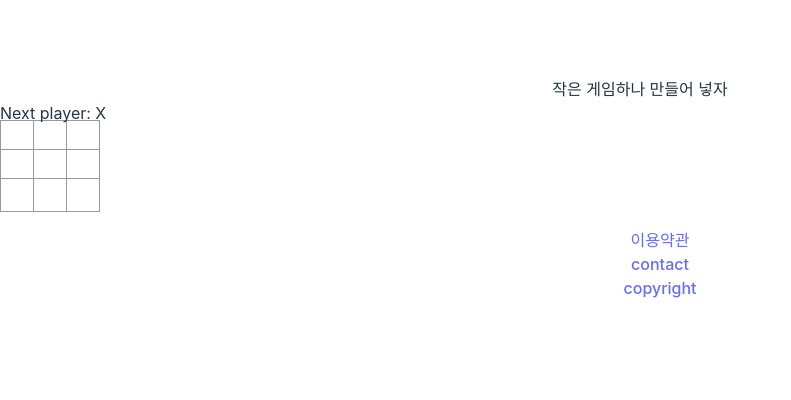
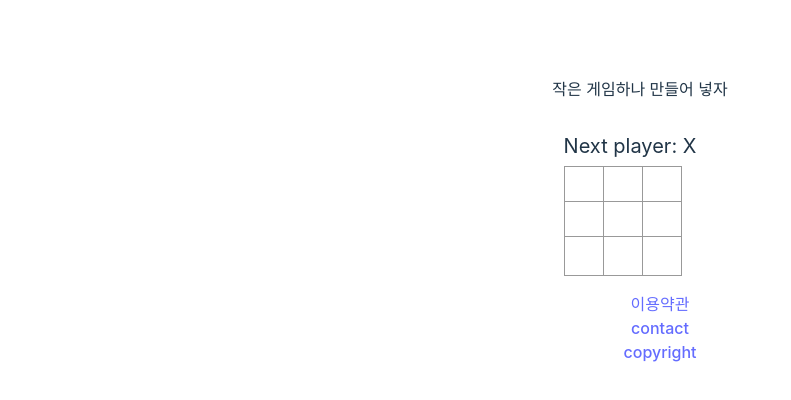
Before and after one commit to ginzason/reactStudy, a React (Vite) app: page /tag in a window 1280 px wide. Shown: the top 400 px of the page, without its empty margins (0-791 px from the left). Built offline with nearby package versions, Linux system fonts and the light colour scheme.

Commit message:
컴포넌트 정리

```diff
--- a/src/assets/css/square.scss
+++ b/src/assets/css/square.scss
@@ -2,12 +2,12 @@
   background-color: #fff;
   border:1px solid #999;
   font-size: 24px;
-  height: 34px;
+  height: 40px;
   border-radius: 0;
   margin-right: -1px;
   margin-top: -5px;
   padding:0;
-  width: 34px;
+  width: 40px;
   color:#000;
   float: left;
 }
--- a/src/components/Board.tsx
+++ b/src/components/Board.tsx
@@ -1,51 +1,15 @@
 import React, { Component, useState } from 'react'
 import Square from './Square'
 
-const Board = () => {
-  const [squares, setSquares] = useState(Array(9).fill(null));
-  const [xIsNext, setXIsNext] = useState(true);
-  const calculateWinner = (squares) => {
-    const lines = [
-      [0,1,2],
-      [3,4,5],
-      [6,7,8],
-      [0,3,6],
-      [1,4,7],
-      [2,5,8],
-      [0,4,8],
-      [2,4,6],
-    ];
-    for (let i=0; i < lines.length;i++){
-      const [a,b,c] = lines[i];
-      if(squares[a] && squares[a] === squares[b] && squares[a] === squares[c]){
-        return squares[a];
-      }
-    }
-    return null;
-  }
-  const winner = calculateWinner(squares); //승자확인
-  let status
-  if(winner){
-    status = "Winner: " + winner;
-  } else {
-    status = "Next player: " + (xIsNext? "X" : "O");
-  }
-  const handleClick = (i) => {
-    const newSquares = squares.slice();
-    if(calculateWinner(newSquares) || newSquares[i]){
-      return ;
-    }
-    newSquares[i] = xIsNext? 'X': 'O';
-    setSquares(newSquares);
-    setXIsNext(prev => !prev);
-  }
+const Board = ({squares, status, onClick}) => {
+
   const renderSquare = (i) => {
-    return <Square value={squares[i]} onClick={() => handleClick(i)} />;
+    return <Square value={squares[i]} onClick={() => onClick(i)} />;
   }
   return (
     <>
-      <div>
-        <div className='statu'>{status}</div>
+      <div className='wrap-board'>
+        <div className='status'>{status}</div>
         <div className='board-row'>
           {renderSquare(0)}
           {renderSquare(1)}
--- a/src/index.css
+++ b/src/index.css
@@ -52,7 +52,14 @@ button:focus,
 button:focus-visible {
   outline: 4px auto -webkit-focus-ring-color;
 }
-
+.game-board {
+  padding-top:30px;
+  margin: 0 auto;
+}
+.status {
+  font-size: 20px;
+  margin-bottom: 10px;
+}
 @media (prefers-color-scheme: light) {
   :root {
     color: #213547;
--- a/src/pages/Tag.tsx
+++ b/src/pages/Tag.tsx
@@ -1,6 +1,47 @@
-import React from "react"
+import React, {useState}  from "react"
 import Board from "../components/Board"
 function Tag() {
+  const [history, setHistory] = useState([{
+    squares: Array(9).fill(null)
+  }])
+
+  const [xIsNext, setXIsNext] = useState(true);
+  const calculateWinner = (squares) => {
+    const lines = [
+      [0,1,2],
+      [3,4,5],
+      [6,7,8],
+      [0,3,6],
+      [1,4,7],
+      [2,5,8],
+      [0,4,8],
+      [2,4,6],
+    ];
+    for (let i=0; i < lines.length;i++){
+      const [a,b,c] = lines[i];
+      if(squares[a] && squares[a] === squares[b] && squares[a] === squares[c]){
+        return squares[a];
+      }
+    }
+    return null;
+  }
+  const current = history[history.length -1]
+  const winner = calculateWinner(current.squares); //승자확인
+  let status
+  if(winner){
+    status = "Winner: " + winner;
+  } else {
+    status = "Next player: " + (xIsNext? "X" : "O");
+  }
+  const handleClick = (i) => {
+    const newSquares = current.squares.slice();
+    if(calculateWinner(newSquares) || newSquares[i]){
+      return ;
+    }
+    newSquares[i] = xIsNext? 'X': 'O';
+    setHistory([...history, {squares: newSquares}]);
+    setXIsNext(prev => !prev);
+  }
   return (
     <>
       <div>
@@ -8,7 +49,7 @@ function Tag() {
       </div>
       <div className="game">
         <div className="game-board">
-          <Board />
+          <Board squares={current.squares} status={status} onClick={(i) => handleClick(i)}/>
         </div>
         <div className="game-info">
 
```
